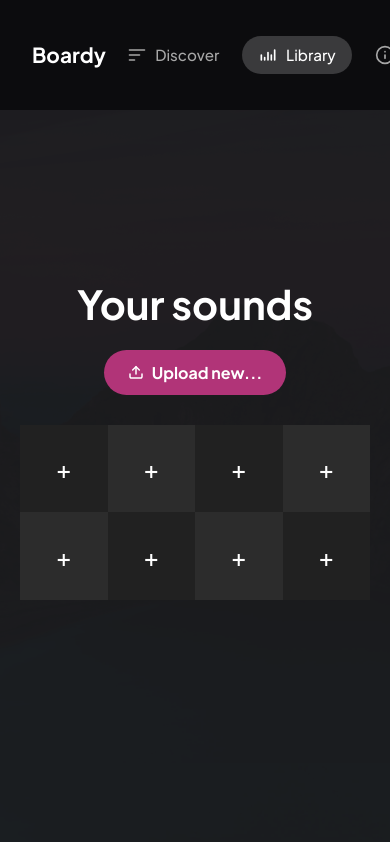
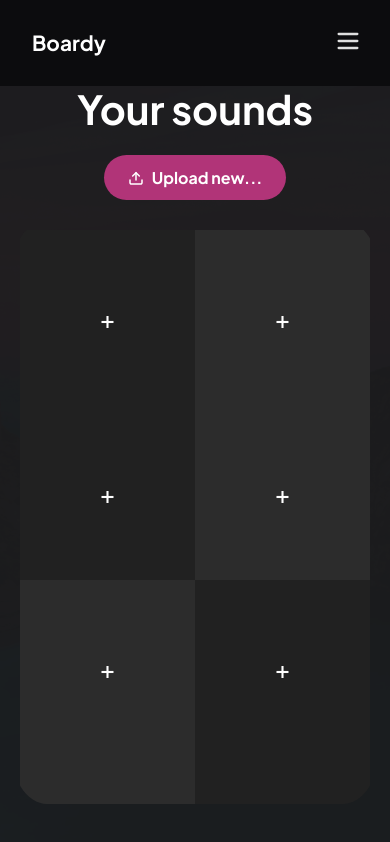
Before and after one commit to lolrepeatlol/lproject_cop4331, a React (Vite) app in the folder frontend/: page /sound in a window 390 px wide. Built offline with nearby package versions, Linux system fonts and the light colour scheme.

Commit message:
Dynamic scalling for diff screens

```diff
--- a/frontend/src/components/Discover.module.css
+++ b/frontend/src/components/Discover.module.css
@@ -1,3 +1,5 @@
+@import url('https://fonts.googleapis.com/css2?family=Plus+Jakarta+Sans:wght@500;700&display=swap');
+
 .discoverContainer {
   display: flex;
   flex-direction: column;
@@ -119,7 +121,6 @@
   color: #ffffff;
   font-size: 0.9rem;
   flex-grow: 1;
-  font-family: sans-serif;
 }
 
 .addButton {
@@ -138,9 +139,24 @@
   box-shadow: 0 0 10px rgba(177, 52, 120, 0.3);
   margin-top: auto;
   margin-bottom: auto;
+  line-height: 1;
+  padding: 0;
 }
 
 .addButton:hover {
   transform: scale(1.1);
   box-shadow: 0 0 16px rgba(177, 52, 120, 0.5);
 }
+
+.messageContainer {
+  margin-top: 1rem;
+  display: flex;
+  align-items: center;
+  justify-content: center;
+}
+
+.message {
+  color: white;
+  font-size: 1.3rem;
+  margin: 0;
+}
--- a/frontend/src/components/Discover.tsx
+++ b/frontend/src/components/Discover.tsx
@@ -201,7 +201,11 @@ const Discover = () => {
             onChange={(e) => setSearchValue(e.target.value)}
           />
         </div>
-        {message && <p className={styles.message}>{message}</p>}
+        <div className={styles.messageContainer}>
+          <p className={`${styles.message} ${!message ? styles.hidden : ''}`}>
+            {message || '\u00A0'}
+          </p>
+        </div>
       </div>
 
       <div className={styles.soundSections}>
--- a/frontend/src/components/Login.tsx
+++ b/frontend/src/components/Login.tsx
@@ -212,7 +212,7 @@ const handleOverlayClick = (e: React.MouseEvent<HTMLDivElement>) => {
               onChange={handleSetPassword}
             />
           </div>
-          {message && <span className={styles.loginResult}>{message}</span>}
+          <span className={styles.loginResult}>{message}</span>
           <button type="submit" className={styles.primaryButton}>
             Log In
           </button>
--- a/frontend/src/components/NavigationBar.module.css
+++ b/frontend/src/components/NavigationBar.module.css
@@ -1,3 +1,4 @@
+
 .navbar {
   background-color: rgb(12, 12, 14);
   color: #E0E0E0;
@@ -7,12 +8,16 @@
   left: 0;
   z-index: 1000;
   padding: 8px 0;
+  height: 70px;
+  display: flex;
+  align-items: center;
 }
 
 .navContent {
   display: flex;
   justify-content: space-between;
   align-items: center;
+  width: 100%;
   max-width: 1200px;
   margin: 0 auto;
   padding: 0 20px;
@@ -29,7 +34,6 @@
   justify-content: center;
 }
 
-/* Brand/Logo Styling */
 .brand {
   font-size: 1.3rem;
   font-weight: 600;
@@ -41,7 +45,6 @@
   color: #ffffff;
 }
 
-/* Individual Nav Item Styling */
 .navItem {
   display: inline-flex;
   align-items: center;
@@ -60,13 +63,11 @@
   color: #ffffff;
 }
 
-/* Active State Styling (for the selected page) */
 .navItem.active {
   background-color: #3a3a3c;
   color: #ffffff;
 }
 
-/* Right-side icon button */
 .navIconButton {
   display: inline-flex;
   align-items: center;
@@ -82,11 +83,66 @@
 
 .navIconButton:hover {
   color: #ffffff;
-  background-color: #2c2c2c;
+  background-color: #2c2c2e;
 }
 
-/* Standardize icon sizes */
 .navItem svg, .navIconButton svg {
   width: 20px;
   height: 20px;
 }
+
+
+.hamburger {
+  display: none;
+  background: none;
+  border: none;
+  color: #E0E0E0;
+  cursor: pointer;
+  padding: 8px;
+  z-index: 1002;
+}
+
+.hamburger svg {
+  width: 28px;
+  height: 28px;
+}
+
+/* Mobile Menu Overlay (hidden by default) */
+.mobileNavMenu {
+  display: none;
+  flex-direction: column;
+  align-items: center;
+  gap: 1rem;
+  padding-top: 2rem;
+  background-color: rgb(20, 20, 22);
+  position: fixed;
+  top: 60px;
+  left: 0;
+  width: 100%;
+  height: calc(100vh - 60px);
+  z-index: 999;
+}
+
+.mobileNavMenu.open {
+  display: flex;
+}
+
+.mobileNavMenu .navItem {
+  width: 80%;
+  justify-content: center;
+  font-size: 1.1rem;
+}
+
+.mobileNavMenu .loggedInContainer {
+  margin-top: 1rem;
+}
+
+/* --- MEDIA QUERY FOR MOBILE DEVICES --- */
+@media (max-width: 768px) {
+  .navCenter, .navRight {
+    display: none;
+  }
+  .hamburger {
+    display: block;
+  }
+}
--- a/frontend/src/components/NavigationBar.tsx
+++ b/frontend/src/components/NavigationBar.tsx
@@ -1,58 +1,80 @@
-import React from 'react';
+import React, { useState } from 'react';
 import styles from './NavigationBar.module.css';
 import LoggedInName from './LoggedInName';
 import { useLocation } from 'react-router-dom';
 
 const DiscoverIcon: React.FC = () => (
+  <svg width="24" height="24" viewBox="0 0 24 24" fill="none" xmlns="http://www.w3.org/2000/svg"><path d="M3 12H15M3 6H21M3 18H9" stroke="currentColor" strokeWidth="2" strokeLinecap="round" strokeLinejoin="round" /></svg>
+);
+const LibraryIcon: React.FC = () => (
+  <svg width="24" height="24" viewBox="0 0 24 24" fill="none" xmlns="http://www.w3.org/2000/svg"><path d="M4 18V12M8 18V15M12 18V9M16 18V12M20 18V6" stroke="currentColor" strokeWidth="2" strokeLinecap="round" strokeLinejoin="round" /></svg>
+);
+const AboutIcon: React.FC = () => (
+  <svg width="24" height="24" viewBox="0 0 24 24" fill="none" xmlns="http://www.w3.org/2000/svg"><path d="M12 22C17.5228 22 22 17.5228 22 12C22 6.47715 17.5228 2 12 2C6.47715 2 2 6.47715 2 12C2 17.5228 6.47715 22 12 22Z" stroke="currentColor" strokeWidth="2" strokeLinecap="round" strokeLinejoin="round" /><path d="M12 16V12M12 8H12.01" stroke="currentColor" strokeWidth="2" strokeLinecap="round" strokeLinejoin="round" /></svg>
+);
+
+const HamburgerIcon: React.FC = () => (
   <svg width="24" height="24" viewBox="0 0 24 24" fill="none" xmlns="http://www.w3.org/2000/svg">
-    <path d="M3 12H15M3 6H21M3 18H9" stroke="currentColor" strokeWidth="2" strokeLinecap="round" strokeLinejoin="round" />
+    <path d="M4 6H20M4 12H20M4 18H20" stroke="currentColor" strokeWidth="2" strokeLinecap="round" strokeLinejoin="round" />
   </svg>
 );
 
-const LibraryIcon: React.FC = () => (
+const CloseIcon: React.FC = () => (
   <svg width="24" height="24" viewBox="0 0 24 24" fill="none" xmlns="http://www.w3.org/2000/svg">
-    <path d="M4 18V12M8 18V15M12 18V9M16 18V12M20 18V6" stroke="currentColor" strokeWidth="2" strokeLinecap="round" strokeLinejoin="round" />
-  </svg>
-);
-
-const AboutIcon: React.FC = () => (
-  <svg width="24" height="24" viewBox="0 0 24 24" fill="none" xmlns="http://www.w3.org/2000/svg">
-    <path d="M12 22C17.5228 22 22 17.5228 22 12C22 6.47715 17.5228 2 12 2C6.47715 2 2 6.47715 2 12C2 17.5228 6.47715 22 12 22Z" stroke="currentColor" strokeWidth="2" strokeLinecap="round" strokeLinejoin="round" />
-    <path d="M12 16V12M12 8H12.01" stroke="currentColor" strokeWidth="2" strokeLinecap="round" strokeLinejoin="round" />
+    <path d="M18 6L6 18M6 6L18 18" stroke="currentColor" strokeWidth="2" strokeLinecap="round" strokeLinejoin="round" />
   </svg>
 );
 
 const NavigationBar: React.FC = () => {
-  const location = useLocation(); // 2. Get the location object
-  const currentPath = location.pathname; // e.g., "/discover", "/sound"
+  const location = useLocation();
+  const currentPath = location.pathname;
+
+  const [isMenuOpen, setIsMenuOpen] = useState(false);
+
+  const closeMenu = () => setIsMenuOpen(false);
+
+  const navLinks = (
+    <>
+      <a href="/discover" className={`${styles.navItem} ${currentPath === '/discover' ? styles.active : ''}`} onClick={closeMenu}>
+        <DiscoverIcon />
+        <span>Discover</span>
+      </a>
+      <a href="/sound" className={`${styles.navItem} ${currentPath === '/sound' ? styles.active : ''}`} onClick={closeMenu}>
+        <LibraryIcon />
+        <span>Library</span>
+      </a>
+      <a href="https://github.com/lolrepeatlol/lproject_cop4331" className={styles.navItem} target="_blank" rel="noopener noreferrer" onClick={closeMenu}>
+        <AboutIcon />
+        <span>About</span>
+      </a>
+    </>
+  );
 
   return (
+    <>
       <nav className={styles.navbar}>
         <div className={styles.navContent}>
           <div className={styles.navLeft}>
             <a className={styles.brand}>Boardy</a>
           </div>
-
           <div className={styles.navCenter}>
-          <a href="/discover" className={`${styles.navItem} ${currentPath === '/discover' ? styles.active : ''}`}>
-            <DiscoverIcon />
-            <span>Discover</span>
-          </a>
-          <a href="/sound" className={`${styles.navItem} ${currentPath === '/sound' ? styles.active : ''}`}>
-            <LibraryIcon />
-            <span>Library</span>
-          </a>
-          <a href="https://github.com/lolrepeatlol/lproject_cop4331" className={styles.navItem} target="_blank" rel="noopener noreferrer">
-            <AboutIcon />
-            <span>About</span>
-          </a>
+            {navLinks}
           </div>
-
           <div className={styles.navRight}>
             <LoggedInName />
           </div>
+          <button className={styles.hamburger} onClick={() => setIsMenuOpen(!isMenuOpen)}>
+            {isMenuOpen ? <CloseIcon /> : <HamburgerIcon />}
+          </button>
         </div>
       </nav>
+      <div className={`${styles.mobileNavMenu} ${isMenuOpen ? styles.open : ''}`}>
+        {navLinks}
+        <div className={styles.loggedInContainer}>
+          <LoggedInName />
+        </div>
+      </div>
+    </>
   );
 };
 
--- a/frontend/src/components/Register.module.css
+++ b/frontend/src/components/Register.module.css
@@ -3,23 +3,22 @@
 /* --- Base Page Styles --- */
 html,
 body {
-    overflow: hidden;
-    height: 100%;
+    min-height: 100vh;
+    height: auto;
     margin: 0;
     padding: 0;
+    font-family: 'Plus Jakarta Sans', sans-serif;
 }
 
 .registerPage {
     display: flex;
     flex-direction: column;
+    align-items: center;
     justify-content: center;
-    align-items: center;
-    text-align: center;
+    min-height: 100vh;
     padding: 2rem 1rem;
     box-sizing: border-box;
-    height: 100%;
     width: 100%;
-    transform: scale(0.9);
 }
 
 .title {
@@ -39,9 +38,7 @@ body {
     border-radius: 20px;
     border: 1px solid rgba(28, 28, 30, 0.85);
     width: 100%;
-    min-width: 700px;
     max-width: 800px;
-    max-height: 90vh;
     text-align: center;
     box-shadow: 0 8px 32px 0 rgba(0, 0, 0, 0.37);
     box-sizing: border-box;
@@ -56,7 +53,7 @@ body {
 
 .subtitle {
     color: #a0a0a0;
-    margin-bottom: 2rem;
+    margin-bottom: 1rem;
 }
 
 /* --- Form & Input Styles --- */
@@ -141,38 +138,37 @@ body {
 
 /* --- Messages and Results --- */
 .registerResult {
+    min-height: 1.5rem;
+    display: flex;
+    align-items: center;
+    justify-content: center;
+    transition: opacity 0.3s ease;
     color: #ff6b6b;
     font-weight: bold;
     font-size: 1rem;
-    margin-top: -0.5rem;
-    margin-bottom: 0.5rem;
+    margin-bottom: 1rem;
     text-shadow: 0 0 5px rgba(255, 107, 107, 0.3);
 }
 
-/* --- Responsive Media Query --- */
+
 @media only screen and (max-width: 1300px) {
-
-    html,
-    body {
-        overflow-y: auto;
-        height: auto;
+    body{
+        overflow-y:scroll;
     }
-
     .registerPage {
-        height: auto;
-        min-height: 100vh;
-        justify-content: flex-start;
-        transform: scale(0.9);
-        padding: 2rem 1rem;
-        min-width: 200px;
+        justify-content: center;
+        padding: 1rem;
     }
 
     .registerContainer {
         width: 100%;
-        padding: 1.5rem 1rem;
-        max-height: none;
-        min-width: 0;
-        max-width: 100%;
+        max-width: 500px;
+        max-height: 85vh;
+        overflow-y: auto;
+    }
+
+    .registerContainer {
+        padding: 1.5rem;
     }
 
     .prompt {
@@ -181,22 +177,5 @@ body {
 
     .subtitle {
         font-size: 0.9rem;
-        margin-bottom: 1.5rem;
-    }
-
-    .registerContainer input[type='text'],
-    .registerContainer input[type='password'],
-    .registerContainer input[type='email'] {
-        padding: 12px 14px;
-        font-size: 0.9rem;
-    }
-
-    .primaryButton {
-        padding: 12px 18px;
-        font-size: 0.9rem;
-    }
-
-    .linkButton {
-        font-size: 0.875rem;
     }
 }
--- a/frontend/src/components/Register.tsx
+++ b/frontend/src/components/Register.tsx
@@ -189,7 +189,7 @@ function Register() {
             />
           </div>
 
-          {message && <span className={styles.registerResult}>{message}</span>}
+          <span className={styles.registerResult}>{message}</span>
 
           <button type="submit" className={styles.primaryButton}>
             Sign Up
--- a/frontend/src/components/SoundUI.module.css
+++ b/frontend/src/components/SoundUI.module.css
@@ -1,3 +1,4 @@
+@import url('https://fonts.googleapis.com/css2?family=Plus+Jakarta+Sans:wght@500;700&display=swap');
 /* General Body and Component Styles */
 body {
   color: #E0E0E0;
@@ -289,3 +290,32 @@ body {
   color: white;
   background-color: #9d2d6a;
 }
+
+@media only screen and (max-width: 1500px) {
+  .gridContainer {
+    display: grid;
+    grid-template-columns: repeat(4, 1fr);
+    gap: 0px;
+    padding: 10px;
+    width: 100%;
+    max-width: 800px;
+    border-radius: 10%;
+  }
+
+  .soundUiDiv {
+    overflow-y: scroll;
+  }
+}
+
+@media only screen and (max-width: 500px) {
+  .gridContainer {
+    display: grid;
+    grid-template-columns: repeat(2, 1fr);
+    gap: 0;
+    padding: 10px;
+    width: 100%;
+    max-width: 700px;
+    border-radius: 10%;
+    overflow-y: scroll;
+  }
+}
```
Also changed, not shown: frontend/src/components/Login.module.css (+28 -37 lines). Lines whose indentation alone changed are shown as unchanged.
